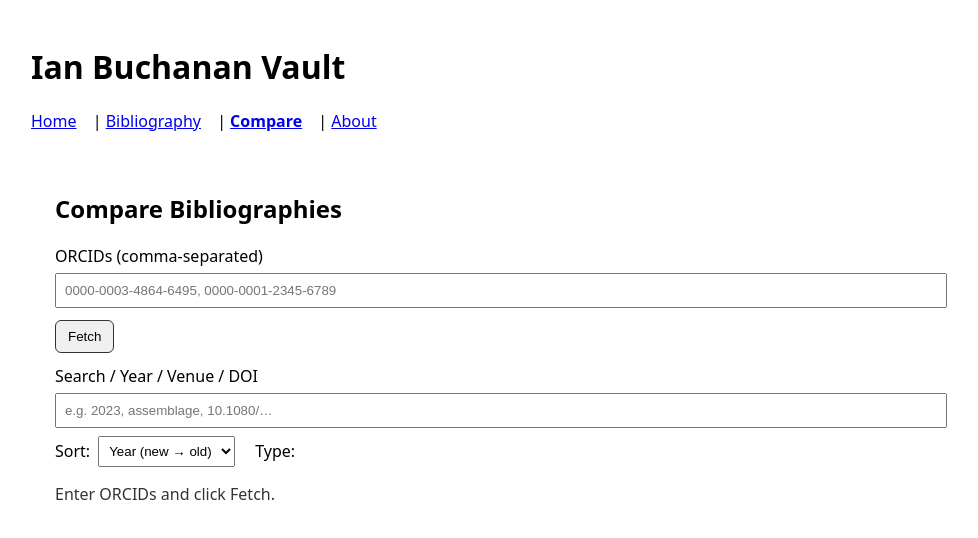
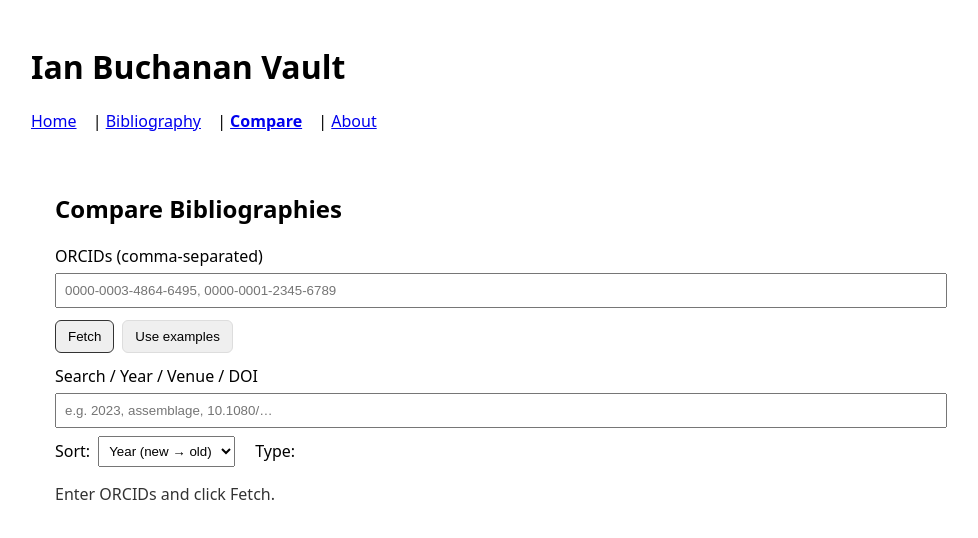
Before and after one commit to joesch21/Ian_Buchanan_Vault, a React (Vite) app in the folder site/: page /compare in a window 1280 px wide. Shown: the top 538 px of the page, without its empty margins (149-1127 px from the left). Built offline with nearby package versions, Linux system fonts and the light colour scheme.

Commit message:
feat(compare): add sample ORCID fetch

```diff
--- a/site/src/pages/Compare.jsx
+++ b/site/src/pages/Compare.jsx
@@ -38,6 +38,16 @@ function toMarkdown(rows) {
     lines.push(`- ${bits.join(' — ')}`);
   }
   return lines.join('\n');
+}
+
+function useExamples(setOrcids, fetchData) {
+  const examples = [
+    '0000-0003-4864-6495', // Ian Buchanan
+    '0000-0001-2345-6789', // placeholder – replace with a real ORCID
+    '0000-0002-9876-5432'  // placeholder – replace with a real ORCID
+  ].join(', ');
+  setOrcids(examples);
+  fetchData();
 }
 
 export default function Compare() {
@@ -135,6 +145,17 @@ export default function Compare() {
           <button className="btn primary" onClick={fetchData} disabled={loading}>
             {loading ? 'Loading…' : 'Fetch'}
           </button>
+          <button
+            className="btn"
+            type="button"
+            onClick={() => {
+              // eslint-disable-next-line react-hooks/rules-of-hooks
+              useExamples(setOrcids, fetchData);
+            }}
+            title="Prefill with sample ORCIDs and fetch"
+          >
+            Use examples
+          </button>
           {filtered.length>0 && (
             <>
               <button className="btn" onClick={()=>download(toCSV(filtered),'compare.csv','text/csv')}>Download CSV</button>
```
